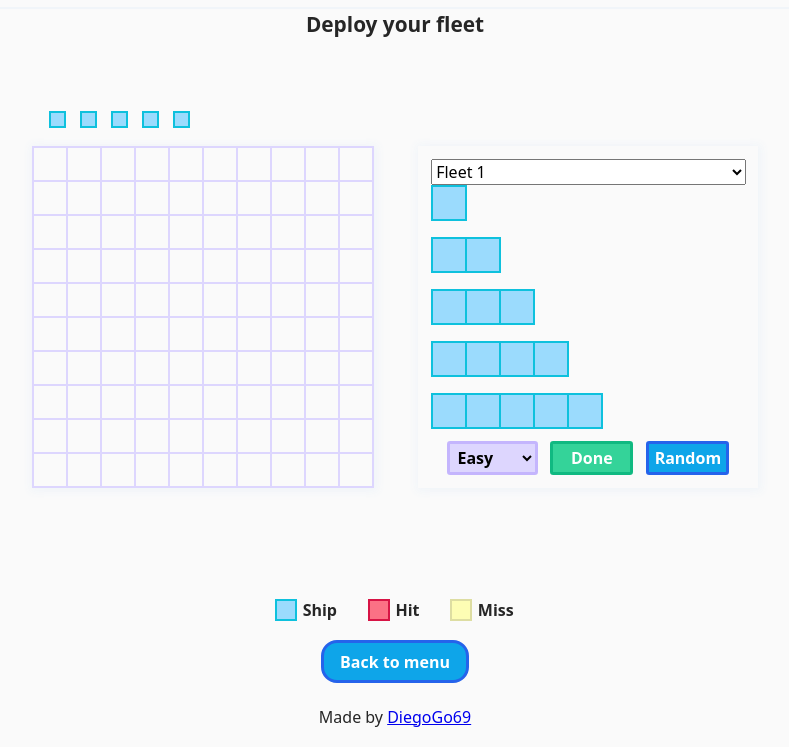
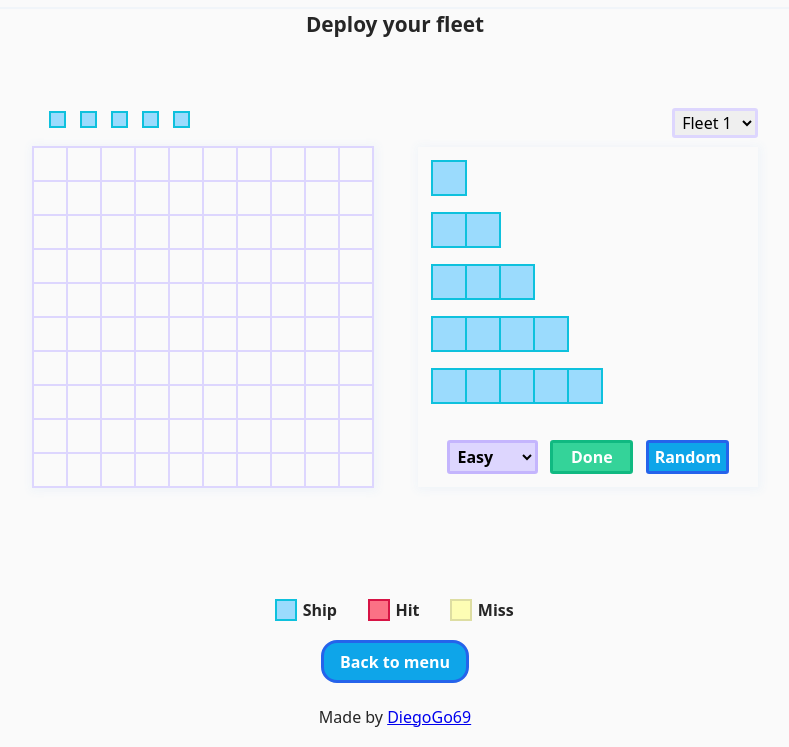
Before and after one commit to diegogo69/battleship, a website built with webpack: page src/template.html in a window 1280 px wide. Both pictures are taken after a click on the button "1 player". Shown: the part 53-800 px from the top of the page, without its empty margins (245-1034 px from the left). Built offline with nearby package versions, Linux system fonts and the light colour scheme.

Commit message:
FEAT: Position and style  fleet select element

```diff
--- a/src/static/css/styles.css
+++ b/src/static/css/styles.css
@@ -159,6 +159,7 @@ select option {
 }
 
 .place-ships-wrapper {
+    position: relative;
     flex: 1;
     display: flex;
     flex-direction: column;
@@ -173,8 +174,25 @@ select option {
     gap: 1rem;
 }
 
+.place-ships-wrapper .fleet-select {
+    position: absolute;
+    top: -2.4rem;
+    right: 0;
+
+    width: 5.4rem;
+    /* height: 2.1rem; */
+    padding-left: .2rem;
+
+    /* background-color: #ddd6fe; */
+    border: 3px solid #ddd6fe;
+    border-radius: .2rem;
+    /* font-weight: 900; */
+    cursor: pointer;
+    outline: none;
+}
+
 .place-ships-wrapper .ships-btns {
-    padding: .8rem 0 0 0;
+    padding-top: .8rem;
     display: flex;
     gap: .8rem;
     justify-content: center;
```
